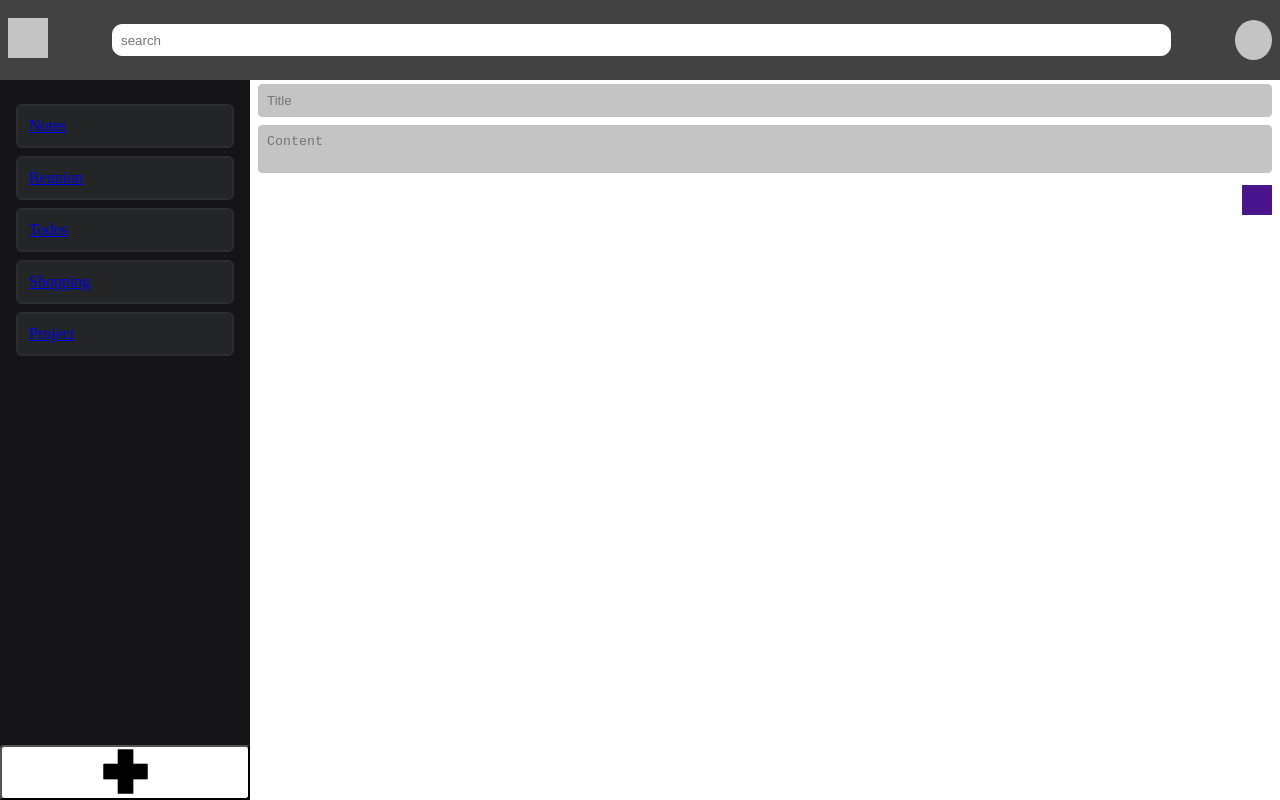
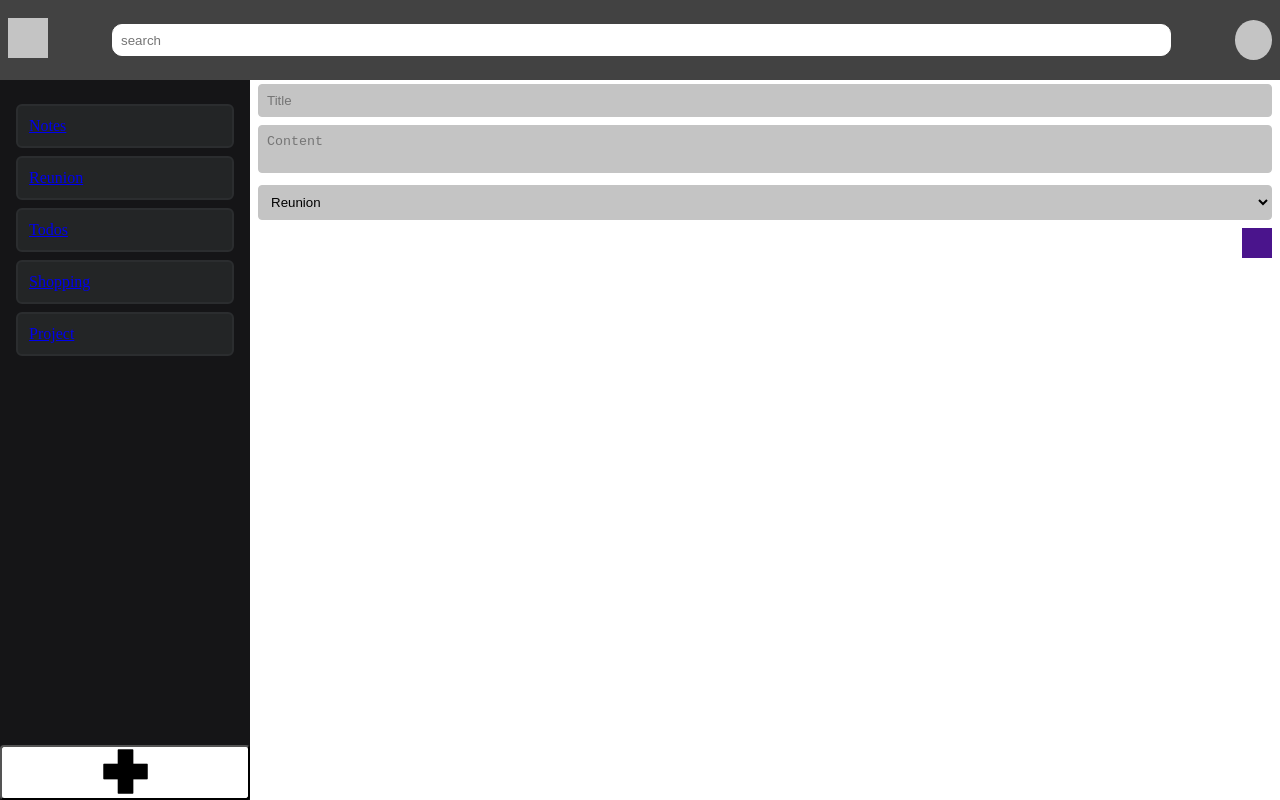
Before and after one commit to blckangl/noteapp-project, an Angular app: page / in a window 1280 px wide. Built offline with nearby package versions, Linux system fonts and the light colour scheme.

Commit message:
creating note with category

```diff
--- a/src/app/note-element/note-element.component.scss
+++ b/src/app/note-element/note-element.component.scss
@@ -39,5 +39,6 @@
       width: 18px;
       border-radius: 4px;
     }
+
   }
 }
--- a/src/app/notes-input/notes-input.component.html
+++ b/src/app/notes-input/notes-input.component.html
@@ -6,8 +6,14 @@
     <div class="input-container">
       <textarea placeholder="Content" #contentInput type="text"></textarea>
     </div>
+    <div class="input-container">
+      <select #categoryInput name="" id="">
+        <option *ngFor="let category of categories | async" [value]="category | lowercase">{{category}}</option>
+
+      </select>
+    </div>
     <div class="action-container">
-      <button (click)="addNote(titleInput,contentInput)"></button>
+      <button (click)="addNote(titleInput,contentInput,categoryInput)"></button>
     </div>
   </div>
 
--- a/src/app/notes-input/notes-input.component.scss
+++ b/src/app/notes-input/notes-input.component.scss
@@ -3,6 +3,13 @@
   .form{
     .input-container{
       padding: 4px 8px;
+      select{
+        width: 100%;
+        padding: 8px;
+        background-color: #C4C4C4;
+        border: 1px solid #C4C4C4;
+        border-radius: 4px;
+      }
       input{
         width: 100%;
         padding: 8px;
--- a/src/app/notes-input/notes-input.component.ts
+++ b/src/app/notes-input/notes-input.component.ts
@@ -1,5 +1,6 @@
 import {Component, OnInit} from '@angular/core';
 import {NoteService} from "../services/note.service";
+import {Observable} from "rxjs";
 
 @Component({
   selector: 'app-notes-input',
@@ -8,17 +9,20 @@ import {NoteService} from "../services/note.service";
 })
 export class NotesInputComponent implements OnInit {
 
+  categories : Observable<Array<string>>;
   constructor(private noteService: NoteService) {
+    this.categories = noteService.categories;
   }
 
   ngOnInit(): void {
   }
 
-  addNote(titleInput: HTMLInputElement, contentInput: HTMLTextAreaElement) {
+  addNote(titleInput: HTMLInputElement, contentInput: HTMLTextAreaElement,categoryInput:HTMLSelectElement) {
+    console.log("selected category is ",categoryInput.value);
     let note = {
       title: titleInput.value,
       content: contentInput.value,
-      category: 'reunion',
+      category: categoryInput.value,
       id:0
     }
     this.noteService.AddNote(note);
```
